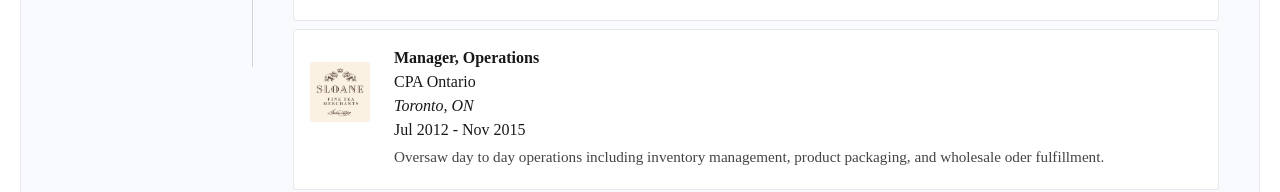
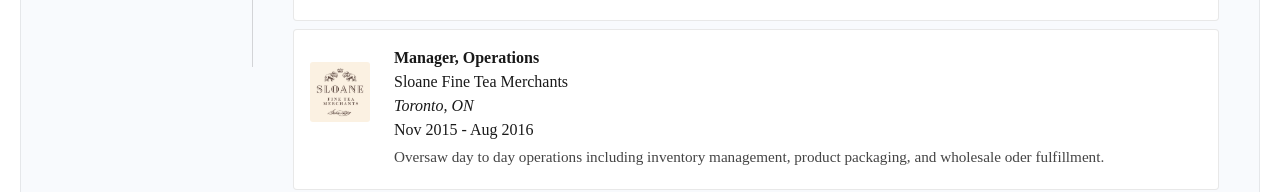
Before and after one commit to eric-laudrum/eric-laudrum.github.io, a Next.js app: page /resume in a window 1280 px wide. Shown: the part 693-885 px from the top of the page. Built offline with nearby package versions, Linux system fonts and the light colour scheme.

Commit message:
update/ repository name for LoopIn and portfolio

```diff
--- a/next.config.ts
+++ b/next.config.ts
@@ -4,7 +4,7 @@ const isProd = process.env.NODE_ENV === 'production';
 
 const nextConfig = {
   /* config options here */
-    basePath: isProd ? '/eric-laudrum-portfolio' : '',
+
     output: 'export',
     images: {
         unoptimized: true,
--- a/src/app/projects/page.tsx
+++ b/src/app/projects/page.tsx
@@ -47,7 +47,7 @@ export default function ProjectPage(){
         description: "description for loopin.",
         tags: ["React"],
         image: "/assets/screenshots/loopInHome.jpg",
-        github: "https://github.com/eric-laudrum/AdventureClub",
+        github: "https://github.com/eric-laudrum/LoopIn",
         component: <LoopIn />,
     },
     ]
--- a/src/app/resume/page.tsx
+++ b/src/app/resume/page.tsx
@@ -96,9 +96,9 @@ export default function Resume(){
             // Sloane Fine Tea Merchants
             icon: <img src="/assets/icons/sloane-logo.jpg"  alt="Data Annotation" />,
             title: "Manager, Operations",
-            employer: "CPA Ontario",
+            employer: "Sloane Fine Tea Merchants",
             location: "Toronto, ON",
-            date: "Jul 2012 - Nov 2015",
+            date: "Nov 2015 - Aug 2016",
             description: "Oversaw day to day operations including inventory management, product packaging, and wholesale oder fulfillment."
         },
         {
```
